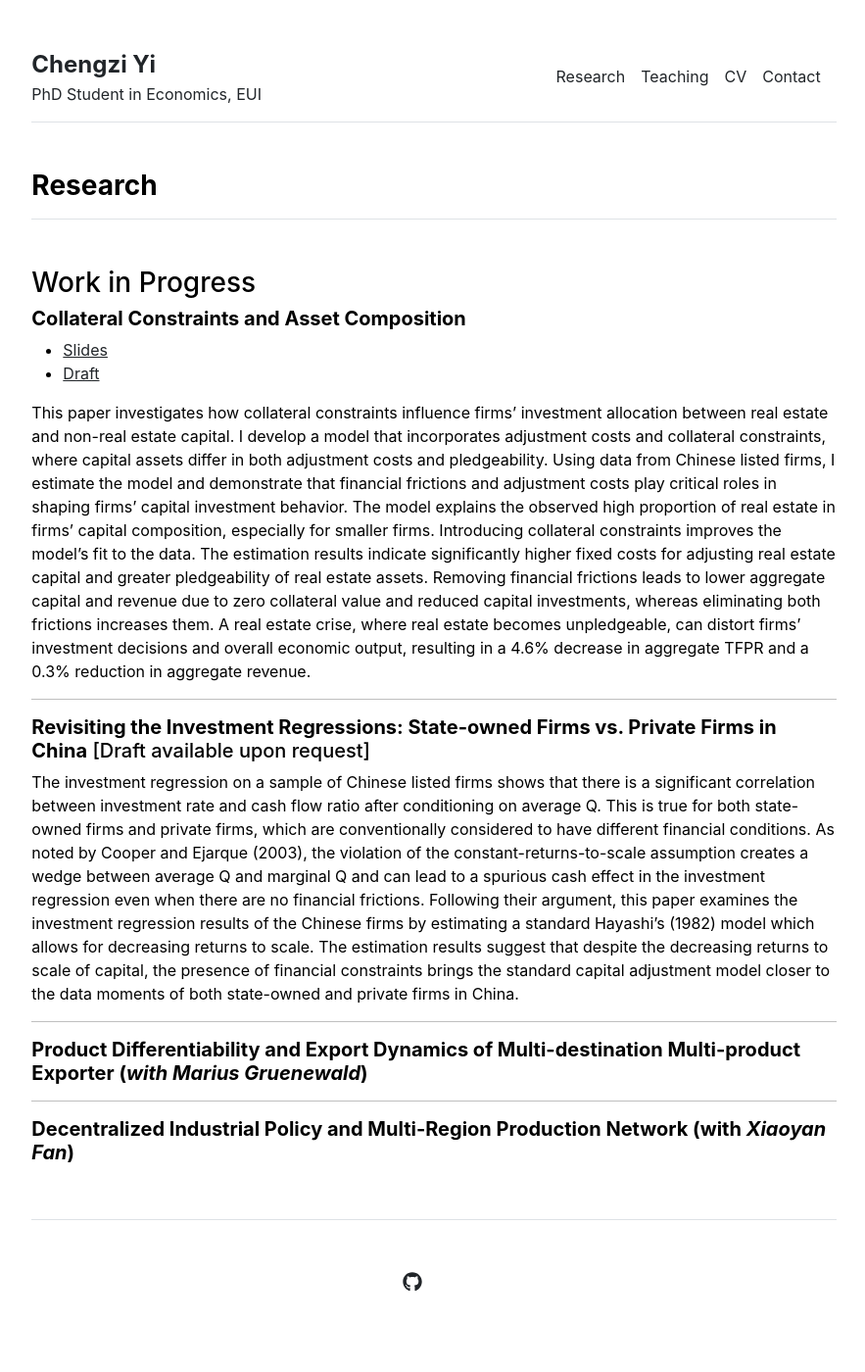
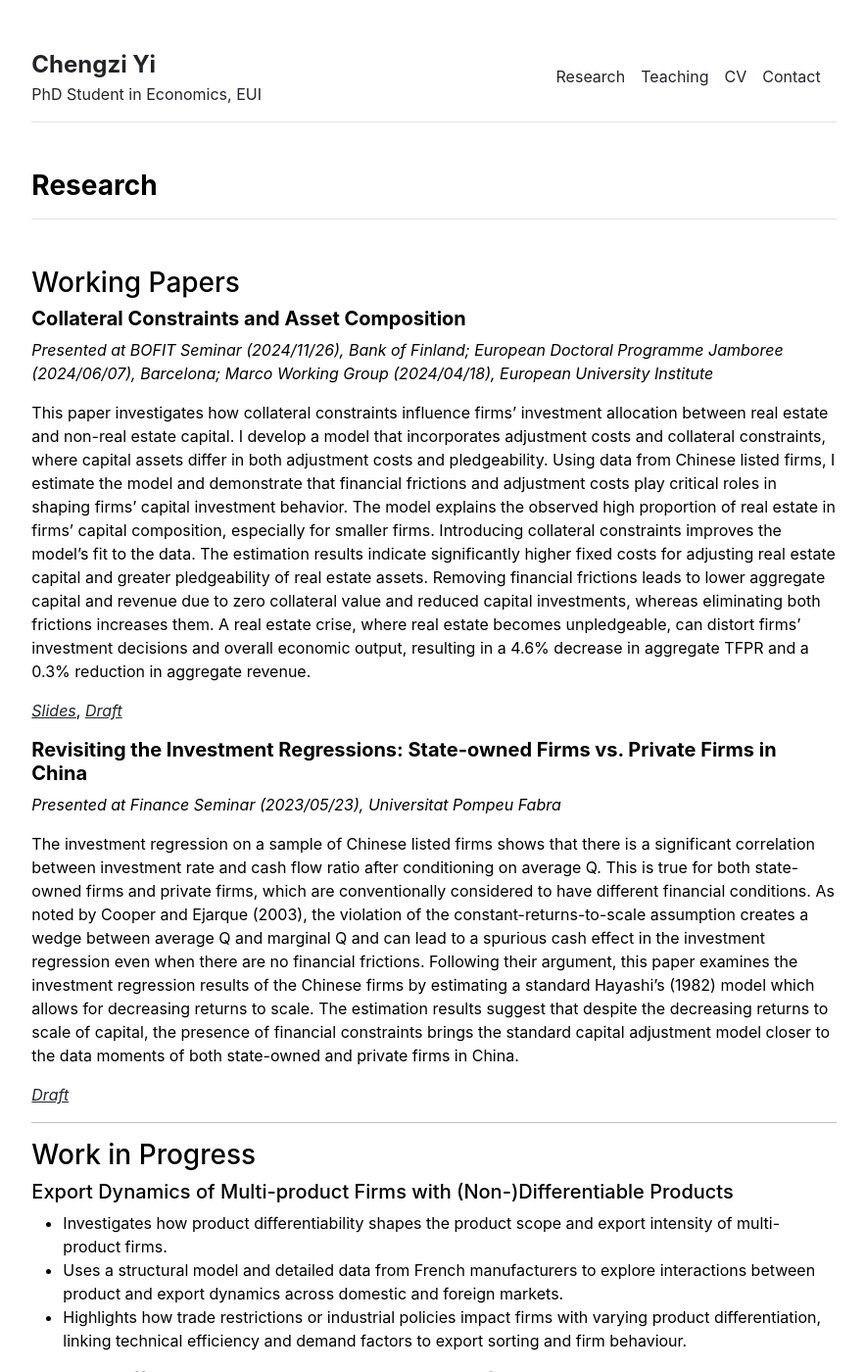
Before and after one commit to chengzi-yi/chengzi-yi.github.io, a Jekyll site: the page built from research.md, in a window 1280 px wide and 1400 px high. Shown: the whole window at 98% size, without its empty margins (197-1080 px from the left). Built offline with Jekyll 4.4.1, drawn with Linux system fonts in a browser that asks for light colours; some of the changed text lies outside the part shown.

Commit message:
update research

```diff
--- a/research.md
+++ b/research.md
@@ -3,28 +3,45 @@ layout: research
 title: "Research"
 permalink: /research
 ---
-### Work in Progress
+### Working Papers
 
 ##### **Collateral Constraints and Asset Composition**
 
-- [Slides](https://chengzi-yi.github.io/assets/slides_collateral_investment.pdf)
-- [Draft](https://chengzi-yi.github.io/assets/draft_collateral_investment.pdf)
+*Presented at BOFIT Seminar (2024/11/26), Bank of Finland; European Doctoral Programme Jamboree (2024/06/07), Barcelona; Marco Working Group (2024/04/18), European University Institute*
 
 This paper investigates how collateral constraints influence firms’ investment allocation between real estate and non-real estate capital. I develop a model that incorporates adjustment costs and collateral constraints, where capital assets differ in both adjustment costs and pledgeability. Using data from Chinese listed firms, I estimate the model and demonstrate that financial frictions and adjustment costs play critical roles in shaping firms’ capital investment behavior. The model explains the observed high proportion of real estate in firms’ capital composition, especially for smaller firms. Introducing collateral constraints improves the model’s fit to the data. The estimation results indicate significantly higher fixed costs for adjusting real estate capital and greater pledgeability of real estate assets. Removing financial frictions leads to lower aggregate capital and revenue due to zero collateral value and reduced capital investments, whereas eliminating both frictions increases them. A real estate crise, where real estate becomes unpledgeable, can distort firms’ investment decisions and overall economic output, resulting in a 4.6% decrease in aggregate TFPR and a 0.3% reduction in aggregate revenue.
 
+[*Slides*](/assets/slides_collateral_investment.pdf), [*Draft*](/assets/draft_collateral_investment.pdf)
+
+
+##### **Revisiting the Investment Regressions: State-owned Firms vs. Private Firms in China**
+
+*Presented at Finance Seminar (2023/05/23), Universitat Pompeu Fabra*
+
+The investment regression on a sample of Chinese listed firms shows that there is a significant correlation between investment rate and cash flow ratio after conditioning on average Q. This is true for both state-owned firms and private firms, which are conventionally considered to have different financial conditions. As noted by Cooper and Ejarque (2003), the violation of the constant-returns-to-scale assumption creates a wedge between average Q and marginal Q and can lead to a spurious cash effect in the investment regression even when there are no financial frictions. Following their argument, this paper examines the investment regression results of the Chinese firms by estimating a standard Hayashi's (1982) model which allows for decreasing returns to scale. The estimation results suggest that despite the decreasing returns to scale of capital, the presence of financial constraints brings the standard capital adjustment model closer to the data moments of both state-owned and private firms in China.
+
+[*Draft*](/assets/draft_qreg_ch.pdf)
 
 ---
 
-##### **Revisiting the Investment Regressions: State-owned Firms vs. Private Firms in China** [Draft available upon request]
+### Work in Progress
 
-The investment regression on a sample of Chinese listed firms shows that there is a significant correlation between investment rate and cash flow ratio after conditioning on average Q. This is true for both state-owned firms and private firms, which are conventionally considered to have different financial conditions. As noted by Cooper and Ejarque (2003), the violation of the constant-returns-to-scale assumption creates a wedge between average Q and marginal Q and can lead to a spurious cash effect in the investment regression even when there are no financial frictions. Following their argument, this paper examines the investment regression results of the Chinese firms by estimating a standard Hayashi's (1982) model which allows for decreasing returns to scale. The estimation results suggest that despite the decreasing returns to scale of capital, the presence of financial constraints brings the standard capital adjustment model closer to the data moments of both state-owned and private firms in China.
+##### Export Dynamics of Multi-product Firms with (Non-)Differentiable Products
 
+- Investigates how product differentiability shapes the product scope and export intensity of multi-product firms.
+- Uses a structural model and detailed data from French manufacturers to explore interactions between product and export dynamics across domestic and foreign markets.
+- Highlights how trade restrictions or industrial policies impact firms with varying product differentiation, linking technical efficiency and demand factors to export sorting and firm behaviour.
 
----
 
 ##### **Product Differentiability and Export Dynamics of Multi-destination Multi-product Exporter (*with Marius Gruenewald*)**
 
+- Investigates how product differentiability affects the export decisions of multi-destination, multi-product firms.
+- Utilises Colombian export data to examine distinct expansion patterns in both product and geographic dimensions for exporters of homogeneous versus differentiated goods.
 
----
 
 ##### **Decentralized Industrial Policy and Multi-Region Production Network (with *Xiaoyan Fan*)**
+
+- Studies industrial policy in a multi-region economy interconnected by regional input-output networks, where regional governments aim to maximise local output, neglecting externalities on other regions.
+- Constructs marginal intervention incentives for central and regional governments using a multi-region, multi-sector general equilibrium model.
+- Evaluates industrial and fiscal policies in China. Finds that regional governments favour policies such as direct subsidies and tax reductions, with stronger effects in regions with higher fiscal capacity. In contrast, the central government implements industrial policies through the financial system, offering lower-cost credit to targeted industries and regions.
+---
```
Also changed, not shown: 1 other file.
